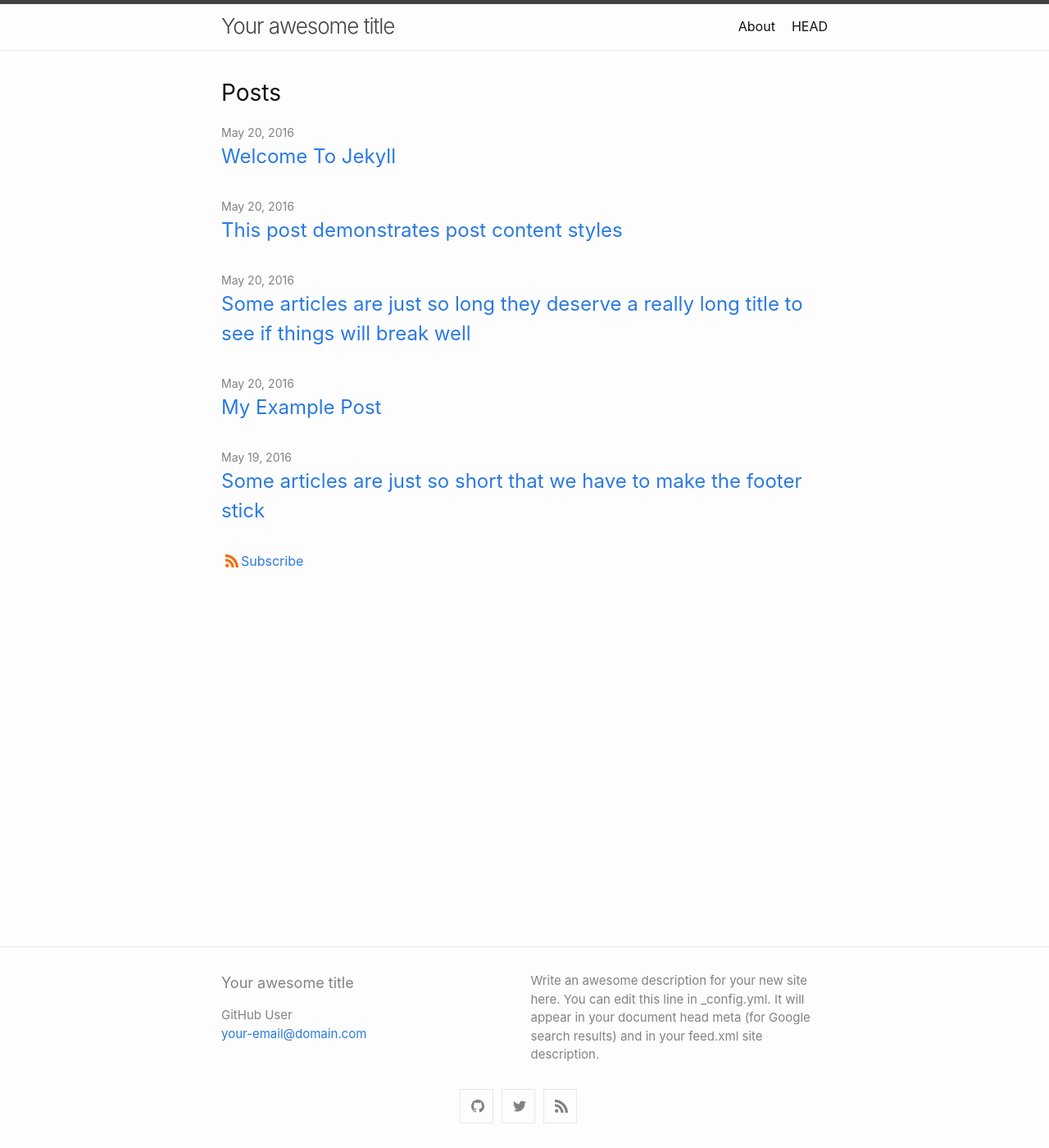
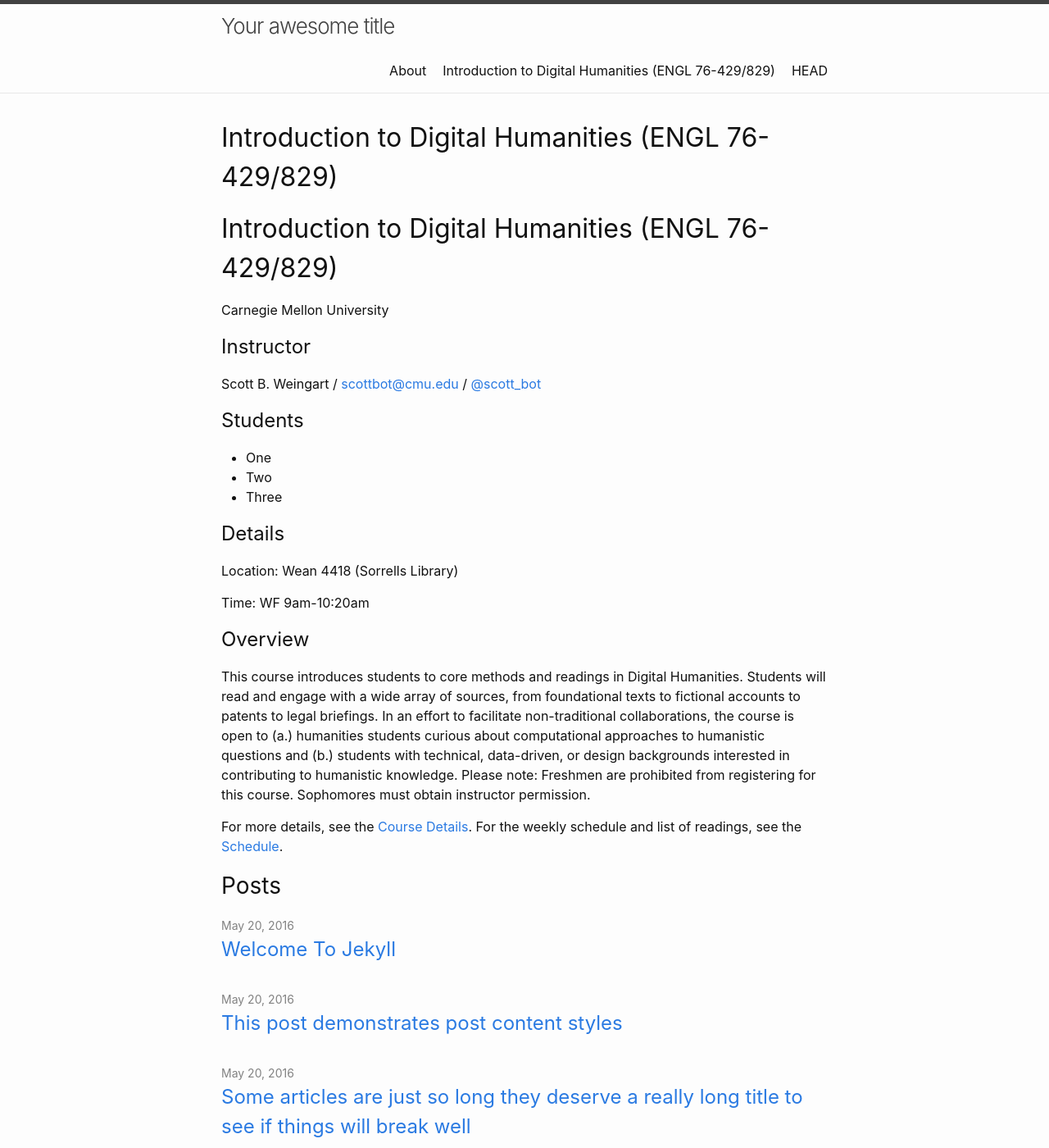
Before and after one commit to scottbot/IntroDH2020, a Jekyll site: the page built from index.md, in a window 1280 px wide and 1400 px high. Shown: the whole window at 82% size. Built offline with Jekyll 4.4.1, drawn with Linux system fonts in a browser that asks for light colours; our own code applies the rules of GitHub Pages for plain Markdown files.

Commit message:
first pass at introductory text

```diff
--- a/index.md
+++ b/index.md
@@ -7,3 +7,24 @@
 #
 layout: home
 ---
+
+# Introduction to Digital Humanities (ENGL 76-429/829)
+Carnegie Mellon University
+
+## Instructor
+Scott B. Weingart / [scottbot@cmu.edu](scottbot@cmu.edu) / [@scott_bot](https://twitter.com/scott_bot)
+
+## Students
+- One
+- Two
+- Three
+
+## Details
+Location: Wean 4418 (Sorrells Library)
+
+Time: WF 9am-10:20am
+
+## Overview
+This course introduces students to core methods and readings in Digital Humanities. Students will read and engage with a wide array of sources, from foundational texts to fictional accounts to patents to legal briefings. In an effort to facilitate non-traditional collaborations, the course is open to (a.) humanities students curious about computational approaches to humanistic questions and (b.) students with technical, data-driven, or design backgrounds interested in contributing to humanistic knowledge. Please note: Freshmen are prohibited from registering for this course. Sophomores must obtain instructor permission.
+
+For more details, see the [Course Details](#). For the weekly schedule and list of readings, see the [Schedule](#).
```
